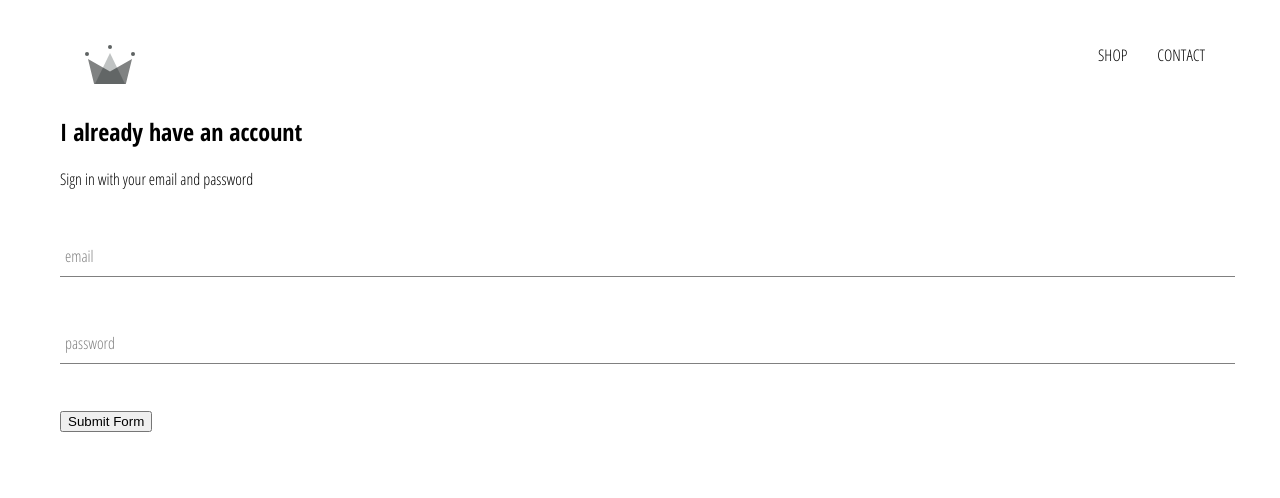
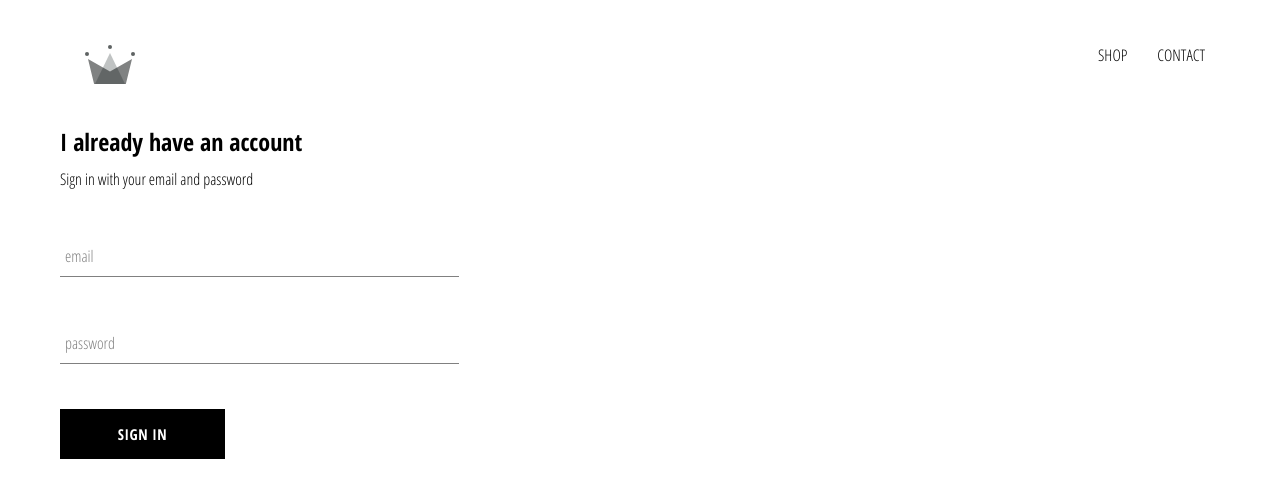
Before and after one commit to jeanlouisHERVE/E-COMMERCE-PROJECT, a React (Create React App) app in the folder e-shop/: page /signin in a window 1280 px wide. Shown: the top 498 px of the page. Built offline with nearby package versions, Linux system fonts and the light colour scheme; a web font is replaced by a local one.

Commit message:
sign in part ok

```diff
--- /dev/null
+++ b/e-shop/src/components/CustomButton/styles.scss
@@ -0,0 +1,22 @@
+.custom-button {
+  min-width: 165px;
+  width: auto;
+  height: 50px;
+  letter-spacing: 0.5px;
+  line-height: 50px;
+  padding: 0 35px 0 35px;
+  font-size: 15px;
+  background-color: black;
+  color: white;
+  text-transform: uppercase;
+  font-family: 'Open Sans Condensed';
+  font-weight: bolder;
+  border: none;
+  cursor: pointer;
+
+  &:hover {
+    background-color: white;
+    color: black;
+    border: 1px solid black;
+  }
+}
--- a/e-shop/src/components/SignIn/index.js
+++ b/e-shop/src/components/SignIn/index.js
@@ -1,6 +1,7 @@
 import './styles.scss'
 import {Component} from 'react';
 import FormInput from '../../components/FormInput';
+import CustomButton from '../CustomButton';
 
 class SignIn extends Component {
   constructor(props){
@@ -28,8 +29,8 @@ class SignIn extends Component {
 
   render ( )  {
     return (
-      <div>
-        <h2>I already have an account</h2>
+      <div className="sign-in">
+        <h2 className="title">I already have an account</h2>
         <span>Sign in with your email and password</span>
 
         <form onSubmit={this.handleSubmit}>
@@ -49,7 +50,7 @@ class SignIn extends Component {
             handleChange={this.handleChange}
             required
           />
-          <input type="submit" value='Submit Form' />
+          <CustomButton type="submit"> Sign In </CustomButton>
         </form>
       </div>
 
--- a/e-shop/src/components/SignIn/styles.scss
+++ b/e-shop/src/components/SignIn/styles.scss
@@ -0,0 +1,9 @@
+.sign-in {
+  width: 30vw;
+  display: flex;
+  flex-direction: column;
+
+  .title {
+    margin: 10px 0;
+  }
+}
```
Also changed, not shown: e-shop/src/components/CustomButton/index.js (renamed from e-shop/src/components/customButton/index.js), e-shop/src/components/customButton/styles.scss (deleted).
